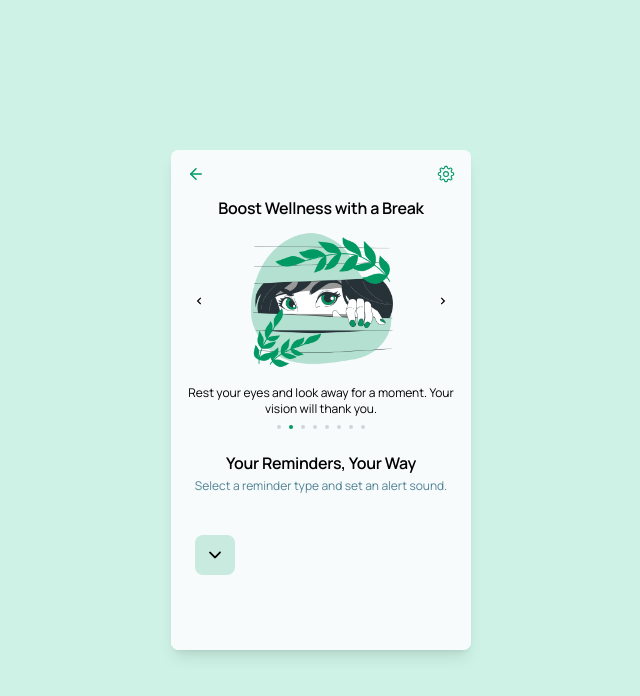
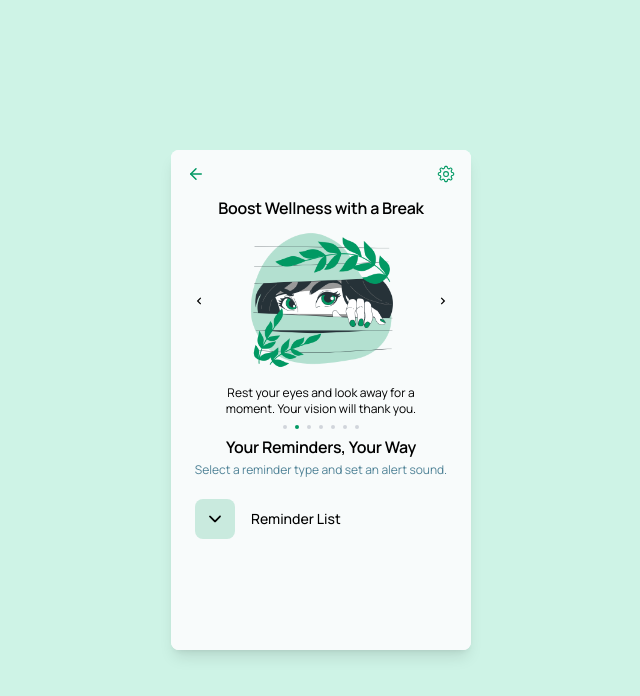
Before and after one commit to seanverano/reboost, a React (Vite) app: page /wellness-reminder in a window 1280 px wide. Shown: the top 696 px of the page, without its empty margins (319-959 px from the left). Built offline with nearby package versions, Linux system fonts and the light colour scheme.

Commit message:
Add reminder type selection and its components

```diff
--- a/src/components/wellness_reminder/WellnessHero.jsx
+++ b/src/components/wellness_reminder/WellnessHero.jsx
@@ -8,7 +8,7 @@ const WellnessHero = () => {
   useEffect(() => {
     const timer = setInterval(() => {
       setCurrentSlide((prev) => (prev + 1) % slides.length);
-    }, 3000);
+    }, 5000);
 
     return () => clearInterval(timer);
   }, []);
@@ -33,7 +33,7 @@ const WellnessHero = () => {
         <BannerSlideButton prevSlide={prevSlide} nextSlide={nextSlide} />
       </div>
 
-      <div className="mt-2 text-center">
+      <div className="mt-2 px-4 text-center">
         <p className="text-xs font-normal">{slides[currentSlide].text}</p>
       </div>
 
--- a/src/components/wellness_reminder/WellnessSelection.jsx
+++ b/src/components/wellness_reminder/WellnessSelection.jsx
@@ -1,21 +1,26 @@
 import ReminderType from "./wellness_features/ReminderType";
 
-const WellnessSelection = () => {
+const WellnessSelection = ({
+  selectedReminderType,
+  setSelectedReminderType,
+}) => {
   return (
-    <>
     <div className="relative z-10">
-        <h1 className="text-center font-semibold text-[lg] leading-tight tracking-[-0.015em] px-4 mb-1 mt-4">
+      <h1 className="text-center font-semibold text-[lg] leading-tight tracking-[-0.015em] px-4 mb-1">
         Your Reminders, Your Way
       </h1>
       <p className="flex justify-center px-2 text-[#4f8296] text-xs font-normal leading-normal mb-5">
         Select a reminder type and set an alert sound.
       </p>
       <div className="flex flex-row">
-          <div className="flex-[80%] gap-y-2 mb-5 flex flex-col text-center items-center justify-center"></div>
+        <div className="flex-[80%] gap-y-2 mb-5 flex flex-col text-center items-center justify-center">
+          <ReminderType
+            selectedReminderType={selectedReminderType}
+            setSelectedReminderType={setSelectedReminderType}
+          />
         </div>
-        <ReminderType />
       </div>
-    </>
+    </div>
   );
 };
 
--- a/src/components/wellness_reminder/wellness_buttons/SelectionButtonTwo.jsx
+++ b/src/components/wellness_reminder/wellness_buttons/SelectionButtonTwo.jsx
@@ -12,9 +12,9 @@ const SelectionButtonTwo = ({ openModal, title }) => {
           <IoIosArrowDown />
         </span>
       </div>
-      <p className="text-[#000000] text-sm font-medium leading-normal">
+      <div className="text-[#000000] text-sm font-medium leading-normal">
         {title}
-      </p>
+      </div>
     </div>
   );
 };
--- a/src/components/wellness_reminder/wellness_features/ReminderType.jsx
+++ b/src/components/wellness_reminder/wellness_features/ReminderType.jsx
@@ -1,16 +1,49 @@
 import React, { useState } from "react";
+import WellnessSelectionModal from "../wellness_modals/WellnessSelectionModal";
+import ReminderTypeList from "./reminder_type_components/ReminderTypeList";
 import SelectionButtonTwo from "../wellness_buttons/SelectionButtonTwo";
-import WellnessSelectionModal from "../wellness_modals/WellnessSelectionModal";
+import { iconComponentsTwo } from "../wellness_utilities/iconMappingTwo";
+import { defaultReminderTypes } from "../wellness_utilities/defaultDataTwo";
 
-const ReminderType = () => {
+const ReminderType = ({ selectedReminderType, setSelectedReminderType }) => {
   const [showModal, setShowModal] = useState(false);
+
   const openModal = () => setShowModal(true);
   const closeModal = () => setShowModal(false);
+
+  const renderIcon = (iconName) => {
+    const IconComponent = iconComponentsTwo[iconName];
+    return IconComponent ? <IconComponent /> : null;
+  };
+
   return (
     <>
-      <SelectionButtonTwo openModal={openModal} />
+      <SelectionButtonTwo
+        openModal={openModal}
+        title={
+          selectedReminderType ? (
+            <div className="flex items-center text-sm text-[#000000]">
+              {`Reminder List: `}
+              <span className="flex flex-row items-center ml-1 gap-1 text-xs text-[#019963] font-normal">
+                {renderIcon(selectedReminderType.iconName)}
+                {selectedReminderType.name}
+              </span>
+            </div>
+          ) : (
+            "Reminder List"
+          )
+        }
+      />
+
       <WellnessSelectionModal show={showModal} onClose={closeModal}>
-        <h1>test</h1>
+        <div className="flex flex-col justify-center py-4 items-center font-manrope font-medium bg-[#F4F9EB] rounded-lg max-h-[80vh]">
+          <ReminderTypeList
+            reminderTypes={defaultReminderTypes}
+            selectedReminderType={selectedReminderType}
+            setSelectedReminderType={setSelectedReminderType}
+            iconComponentsTwo={iconComponentsTwo}
+          />
+        </div>
       </WellnessSelectionModal>
     </>
   );
--- /dev/null
+++ b/src/components/wellness_reminder/wellness_features/reminder_type_components/ReminderTypeList.jsx
@@ -0,0 +1,52 @@
+const ReminderTypeList = ({
+  reminderTypes,
+  selectedReminderType,
+  setSelectedReminderType,
+  iconComponentsTwo,
+}) => {
+  const renderIcon = (iconName) => {
+    const IconComponent = iconComponentsTwo[iconName];
+    return IconComponent ? <IconComponent /> : null;
+  };
+
+  const handleSelectReminderType = (reminderType) => {
+    setSelectedReminderType(reminderType);
+  };
+
+  return (
+    <>
+      <div className="px-10 pb-3 flex flex-row items-center justify-center my-1 border-b border-[#C9EADE] w-full">
+        <h1 className="text-[#000000] mr-1 text-sm font-semibold leading-normal">
+          Selected:
+        </h1>
+        {selectedReminderType ? (
+          <div className="flex items-center text-[#019963] text-sm text-normal animate-fadeIn">
+            {renderIcon(selectedReminderType.iconName)}
+            <span className="ml-1">{selectedReminderType.name}</span>
+          </div>
+        ) : (
+          <span className="flex items-center text-[#019963] text-sm text-normal">
+            None
+          </span>
+        )}
+      </div>
+
+      <div className="overflow-y-auto max-h-48 w-full scrollbar-thin scrollbar-thumb-[#C9EADE] scrollbar-track-transparent hover:scrollbar-thumb-[#C9EADE] px-4">
+        <div className="flex flex-col items-center">
+          {reminderTypes.map((reminderType, index) => (
+            <div
+              key={index}
+              onClick={() => handleSelectReminderType(reminderType)}
+              className="text-xs font-medium flex flex-row items-center justify-center mb-1 px-6 py-2 rounded-lg w-[125px] text-[#4f8296] hover:bg-[#C9EADE] cursor-pointer"
+            >
+              <span className="mr-2">{renderIcon(reminderType.iconName)}</span>
+              {reminderType.name}
+            </div>
+          ))}
+        </div>
+      </div>
+    </>
+  );
+};
+
+export default ReminderTypeList;
--- a/src/components/wellness_reminder/wellness_modals/WellnessSelectionModal.jsx
+++ b/src/components/wellness_reminder/wellness_modals/WellnessSelectionModal.jsx
@@ -5,17 +5,19 @@ const WellnessSelectionModal = ({ show, onClose, children }) => {
 
   return (
     <div
-      className="fixed inset-0 bg-black bg-opacity-50 flex items-center justify-center z-50"
+      className="fixed inset-0 bg-[#000000] bg-opacity-50 flex justify-center items-center z-20 animate-fadeIn"
       onClick={(e) => {
         if (e.target === e.currentTarget) onClose();
       }}
     >
-      <div className="bg-white rounded-lg p-4 relative max-w-md w-full">
+      <div className="bg-transparent rounded-lg p-6 w-[320px] relative animate-fadeIn">
         <button
           onClick={onClose}
-          className="absolute top-2 right-2 text-gray-600 hover:text-gray-900"
+          className="absolute right-8 top-8 w-6 h-6 flex items-center justify-center"
         >
-          <IoClose size={24} />
+          <span className="text-[#019963] hover:text-[#000000] text-lg transition-colors duration-200">
+            <IoClose className="text-[#019963] hover:text-[#000000] text-lg" />
+          </span>
         </button>
         {children}
       </div>
--- a/src/components/wellness_reminder/wellness_utilities/bannerData.js
+++ b/src/components/wellness_reminder/wellness_utilities/bannerData.js
@@ -33,10 +33,6 @@ const slides = [
     text: "Stay hydrated throughout the day. A sip of water goes a long way.",
   },
   {
-    image: nap,
-    text: "A short, refreshing nap can recharge both your body and mind.",
-  },
-  {
     image: wellness,
     text: "Small wellness breaks add up. Keep nurturing yourself every day.",
   },
--- /dev/null
+++ b/src/components/wellness_reminder/wellness_utilities/defaultDataTwo.js
@@ -0,0 +1,7 @@
+export const defaultReminderTypes = [
+  { name: "Eye Break", iconName: "GiEyelashes" },
+  { name: "Stretch", iconName: "TbStretching" },
+  { name: "Walk", iconName: "TbWalk" },
+  { name: "Snack", iconName: "PiBowlFood" },
+  { name: "Hydrate", iconName: "IoWaterOutline" },
+];
--- /dev/null
+++ b/src/components/wellness_reminder/wellness_utilities/iconMappingTwo.js
@@ -0,0 +1,13 @@
+import { GiEyelashes } from "react-icons/gi";
+import { TbStretching } from "react-icons/tb";
+import { TbWalk } from "react-icons/tb";
+import { PiBowlFood } from "react-icons/pi";
+import { IoWaterOutline } from "react-icons/io5";
+
+export const iconComponentsTwo = {
+  GiEyelashes,
+  TbStretching,
+  TbWalk,
+  PiBowlFood,
+  IoWaterOutline,
+};
--- a/src/pages/WellnessPage.jsx
+++ b/src/pages/WellnessPage.jsx
@@ -1,8 +1,10 @@
+import { useState } from "react";
 import WellnessHeader from "../components/wellness_reminder/WellnessHeader";
 import WellnessHero from "../components/wellness_reminder/WellnessHero";
 import WellnessSelection from "../components/wellness_reminder/WellnessSelection";
 
 const WellnessPage = () => {
+  const [selectedReminderType, setSelectedReminderType] = useState(null);
   return (
     <div className="bg-[#F8FBFB] relative w-[300px] h-[500px] rounded-lg overflow-hidden font-manrope">
       <WellnessHeader />
@@ -10,7 +12,10 @@ const WellnessPage = () => {
         Boost Wellness with a Break
       </h1>
       <WellnessHero />
-      <WellnessSelection />
+      <WellnessSelection
+        selectedReminderType={selectedReminderType}
+        setSelectedReminderType={setSelectedReminderType}
+      />
     </div>
   );
 };
```
Lines whose indentation alone changed are shown as unchanged.
